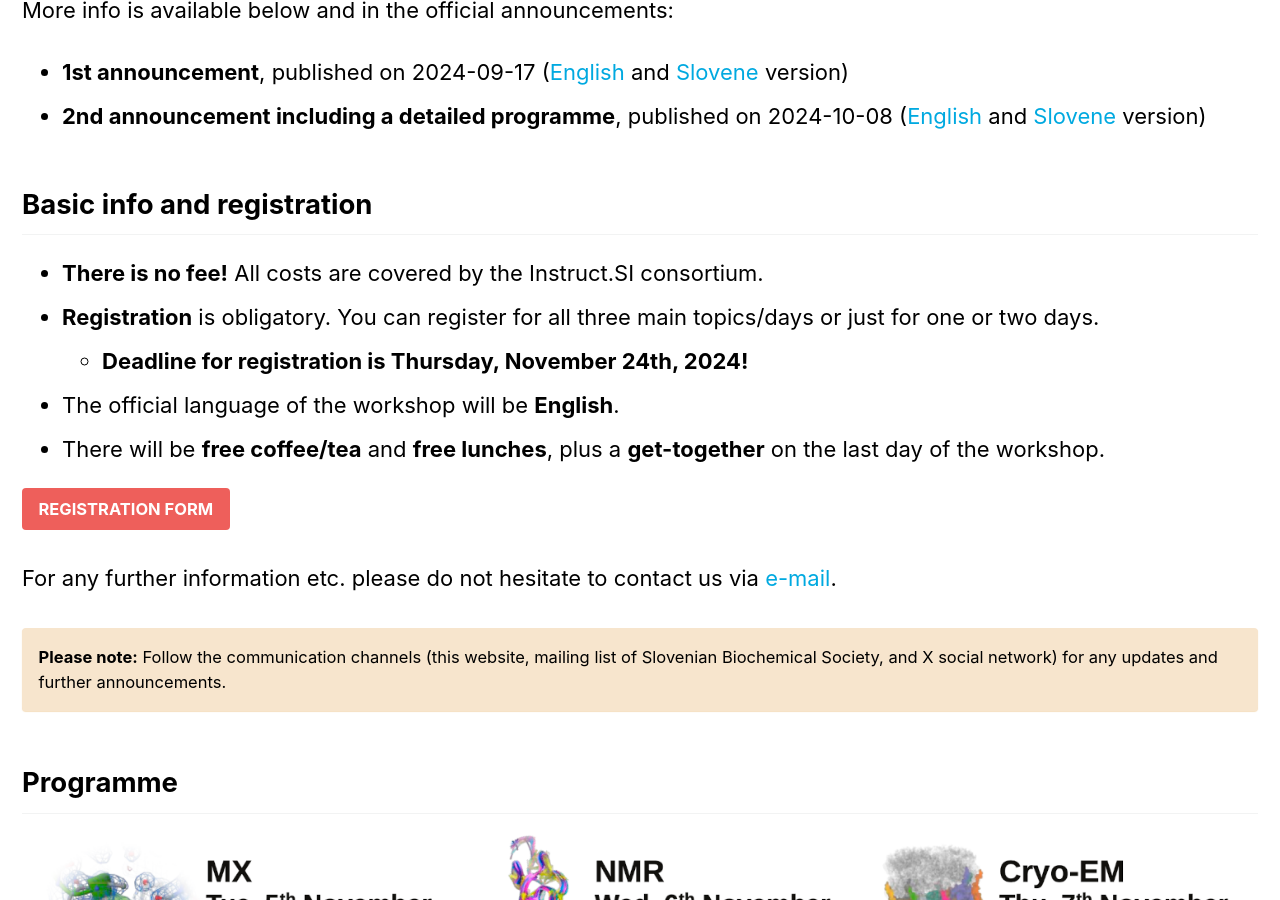
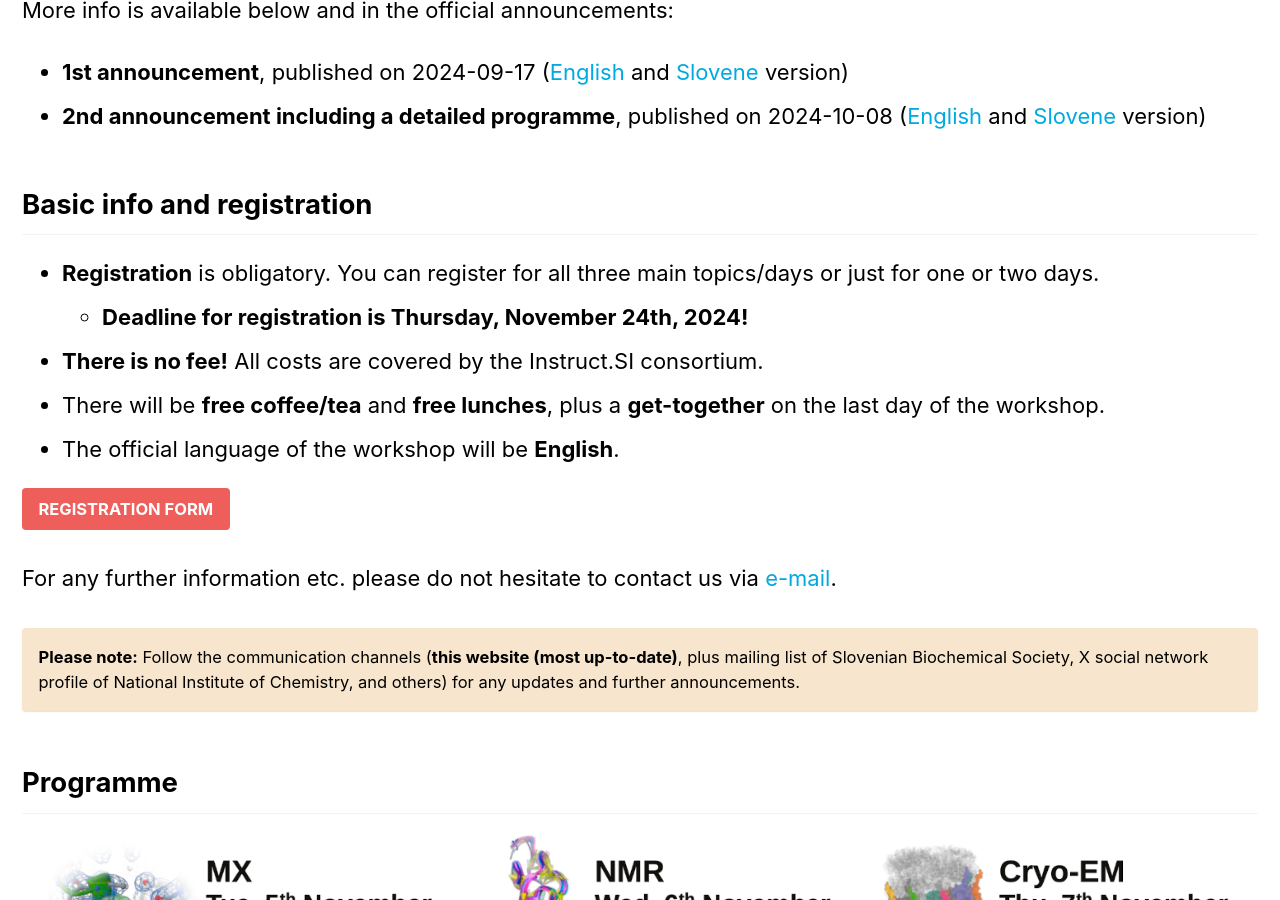
Before and after one commit to InstructSI/instructsi.github.io, a Jekyll site: the page built from _pages/bmasb2024.md, in a window 1280 px wide and 900 px high, scrolled down 965 px. Built offline with Jekyll 4.4.1, drawn with Linux system fonts in a browser that asks for light colours; cached includes are drawn as plain includes.

Commit message:
Slight rearrangement of content on BMASB2024 page

```diff
--- a/_pages/bmasb2024.md
+++ b/_pages/bmasb2024.md
@@ -30,17 +30,17 @@ More info is available below and in the official announcements:
 
 ## Basic info and registration
 
-- **There is no fee!** All costs are covered by the Instruct.SI consortium.
 - **Registration** is obligatory. You can register for all three main topics/days or just for one or two days.
   - **Deadline for registration is Thursday, November 24th, 2024!**
+- **There is no fee!** All costs are covered by the Instruct.SI consortium.
+- There will be **free coffee/tea** and **free lunches**, plus a **get-together** on the last day of the workshop.
 - The official language of the workshop will be **English**.
-- There will be **free coffee/tea** and **free lunches**, plus a **get-together** on the last day of the workshop.
 
 [REGISTRATION FORM](https://forms.gle/ixqsPmgCFPjVd1pE7){: .btn .btn--danger}
 
 For any further information etc. please do not hesitate to contact us via [e-mail](mailto:instruct.si@ki.si).
 
-**Please note:** Follow the communication channels (this website, mailing list of Slovenian Biochemical Society, and X social network) for any updates and further announcements.
+**Please note:** Follow the communication channels (**this website (most up-to-date)**, plus mailing list of Slovenian Biochemical Society, X social network profile of National Institute of Chemistry, and others) for any updates and further announcements.
 {: .notice--warning}
 
 ## Programme
```
